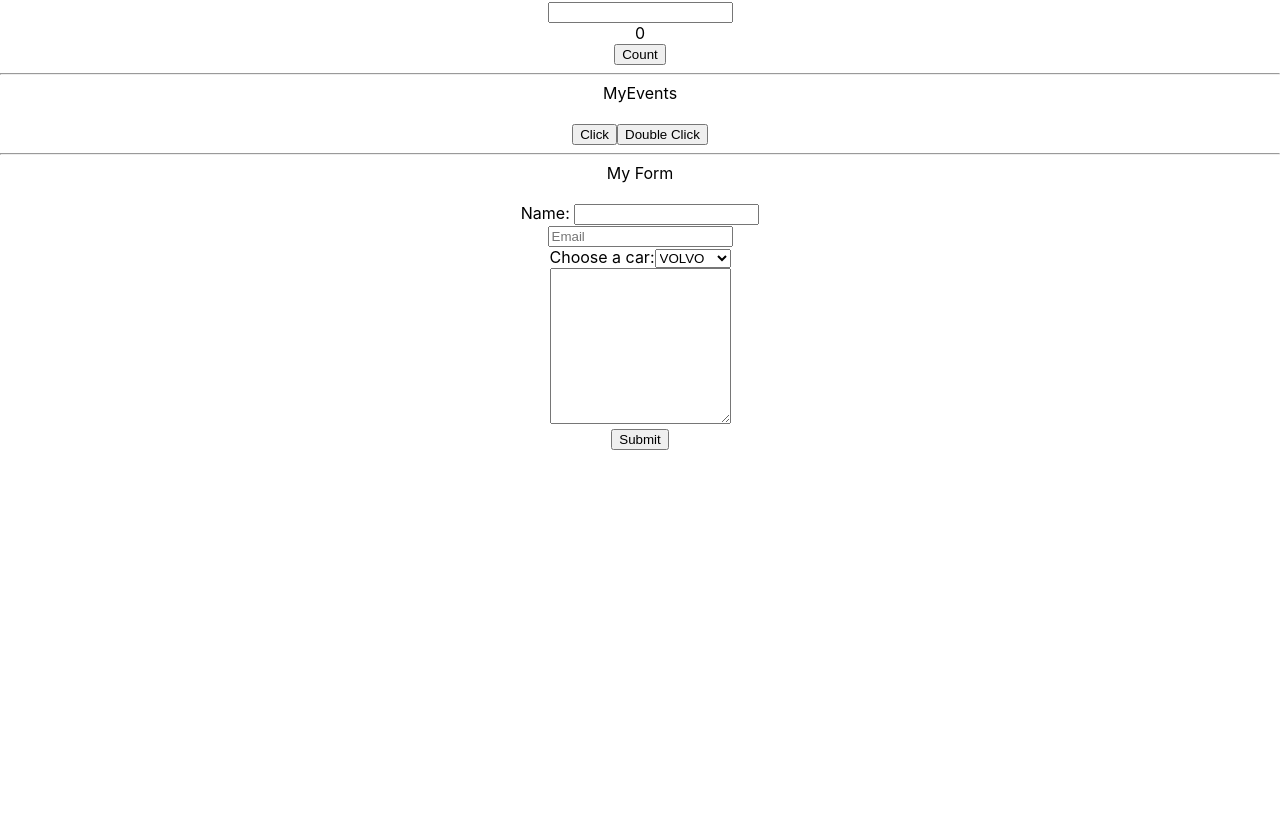
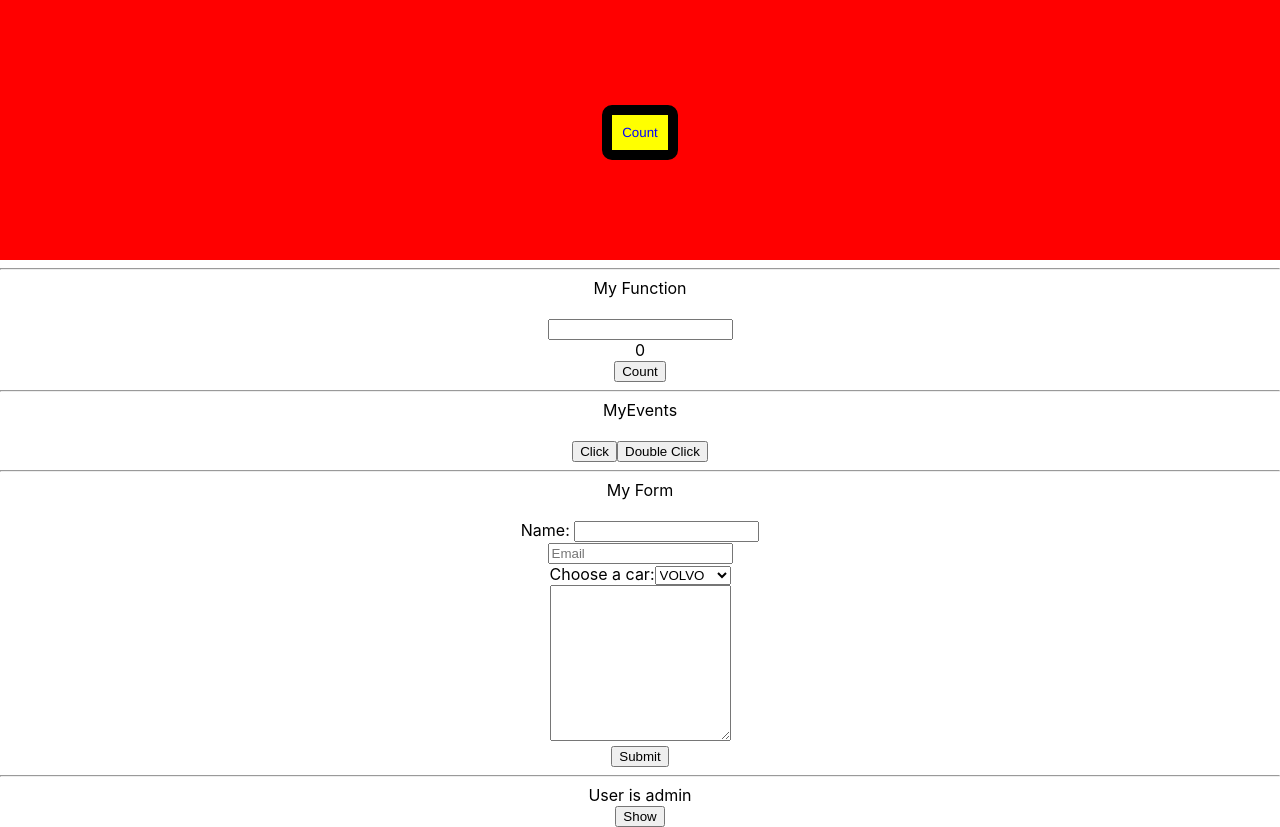
Before and after one commit to MhAhmadAli/react-class, a React (Create React App) app: page / in a window 1280 px wide. Shown: the part 139-966 px from the top of the page. Before the commit the page ends 800 px from the top, so only its background shows below. Built offline with nearby package versions, Linux system fonts and the light colour scheme.

Commit message:
conditional and css styling

```diff
--- a/src/App.css
+++ b/src/App.css
@@ -1,38 +1,3 @@
-.App {
+.App1 {
   text-align: center;
 }
-
-.App-logo {
-  height: 40vmin;
-  pointer-events: none;
-}
-
-@media (prefers-reduced-motion: no-preference) {
-  .App-logo {
-    animation: App-logo-spin infinite 20s linear;
-  }
-}
-
-.App-header {
-  background-color: #282c34;
-  min-height: 100vh;
-  display: flex;
-  flex-direction: column;
-  align-items: center;
-  justify-content: center;
-  font-size: calc(10px + 2vmin);
-  color: white;
-}
-
-.App-link {
-  color: #61dafb;
-}
-
-@keyframes App-logo-spin {
-  from {
-    transform: rotate(0deg);
-  }
-  to {
-    transform: rotate(360deg);
-  }
-}
--- a/src/App.js
+++ b/src/App.js
@@ -1,13 +1,13 @@
-import logo from './logo.svg';
 import './App.css';
 import MyClass from './Components/MyClass';
 import MyFunction from './Components/MyFunction';
 import MyEvents from './Components/MyEvents';
 import MyForm from './Components/MyForm';
+import MyConditional from './Components/MyConditional';
 
 function App() {
   return (
-    <div className="App">
+    <div className="App1">
       <MyClass />
       <hr />
       <MyFunction />
@@ -15,6 +15,8 @@ function App() {
       <MyEvents />
       <hr />
       <MyForm />
+      <hr />
+      <MyConditional userType={'admin'} isLoggedIn={false}/>
     </div>
   );
 }
--- /dev/null
+++ b/src/Components/MyClass.css
@@ -0,0 +1,15 @@
+.MyClass {
+  background-color: red;
+  font-size: 30px;
+}
+
+.count {
+  color: blue;
+  background: yellow;
+  margin-top: 100px;
+  margin-bottom: 100px;
+  border: 10px solid black;
+  padding: 10px;
+  border-radius: 10px;
+  font-family: 'Franklin Gothic Medium', 'Arial Narrow', Arial, sans-serif;
+}
--- a/src/Components/MyClass.jsx
+++ b/src/Components/MyClass.jsx
@@ -1,4 +1,5 @@
-import React, { Component } from 'react'
+import React, { Component } from 'react';
+import './MyClass.css'
 
 export default class MyClass extends Component {
   constructor(props) {
@@ -31,10 +32,11 @@ export default class MyClass extends Component {
 
   render() {
     return (
-      <div>
+      <div className='MyClass'>
         <div>My Class</div><br/>
+        <input type="text" className='nameInput' />
         <div>{this.state.count}</div>
-        <button onClick={this.updateCounter}>Count</button>
+        <button onClick={this.updateCounter} className='count'>Count</button>
       </div>
     )
   }
--- /dev/null
+++ b/src/Components/MyConditional.jsx
@@ -0,0 +1,40 @@
+import React, { useState } from 'react'
+
+function MyConditional(props) {
+  const [show, setShow] = useState(false);
+  // if (props.userType == 'admin'){
+  //   return (
+  //     <div>
+  //       user is admin
+  //     </div>
+  //   )
+  // } else if (props.userType == "normal") {
+  //   return (
+  //     <div>
+  //       user is normal user
+  //     </div>
+  //   )
+  // } else {
+  //   return (
+  //     <div>
+  //       not a user
+  //     </div>
+  //   )
+  // }
+
+  return (
+    <div>
+      {props.userType === 'admin' ? 'User is admin' : "User is normal"}
+
+      <div>
+        {(show || props.isLoggedIn) && <div>show</div>}
+      </div>
+
+      <button onClick={() => {
+        setShow(!show);
+      }}>Show</button>
+    </div>
+  )
+}
+
+export default MyConditional;
--- a/src/Components/MyForm.jsx
+++ b/src/Components/MyForm.jsx
@@ -20,7 +20,7 @@ function MyForm() {
 
         console.log(name, email)
       }}>
-        <label htmlFor="name">Name: </label>
+        <label for="name">Name: </label>
         <input id='name'
           type="password"
           onChange={(e) => {
```
